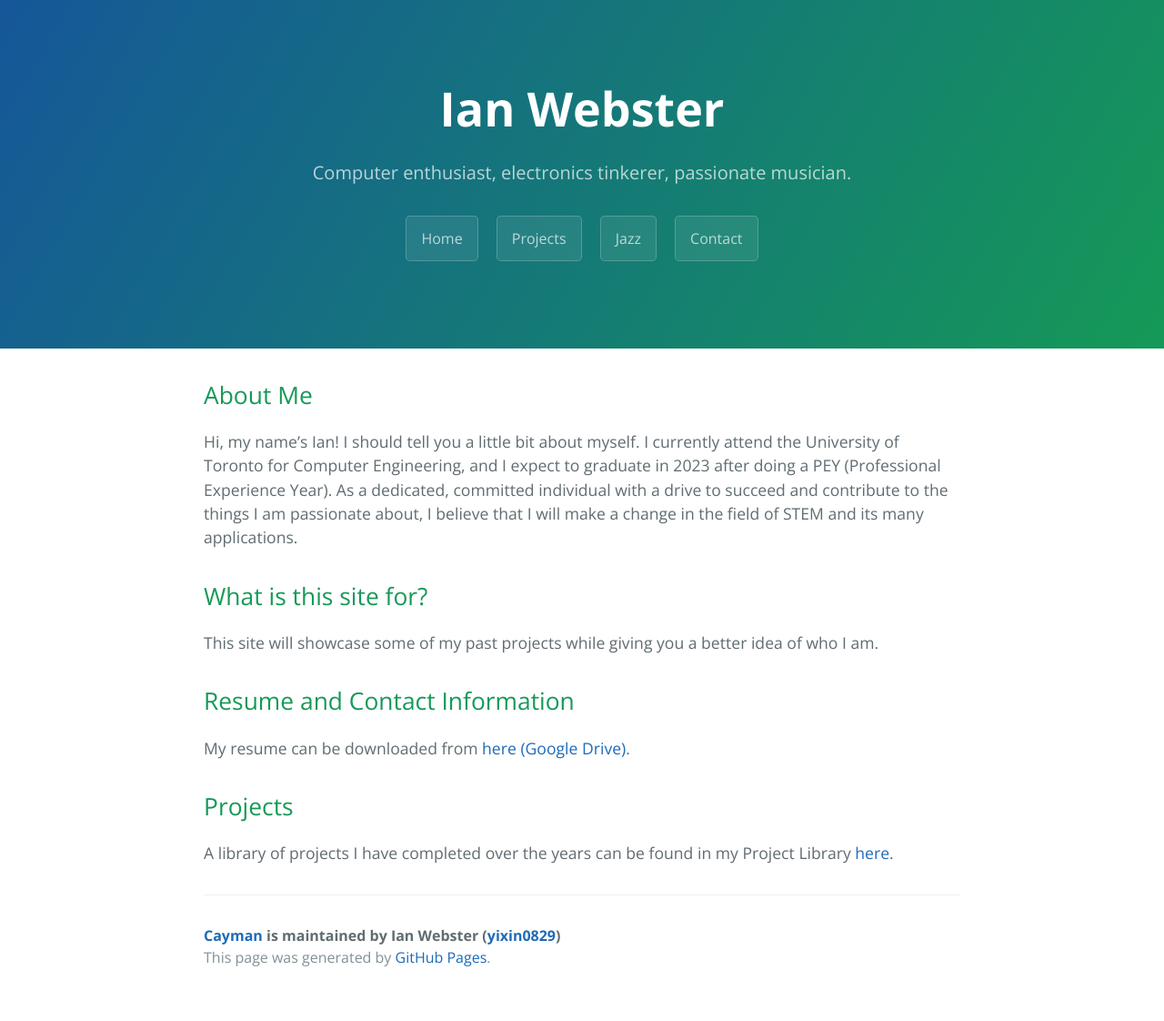
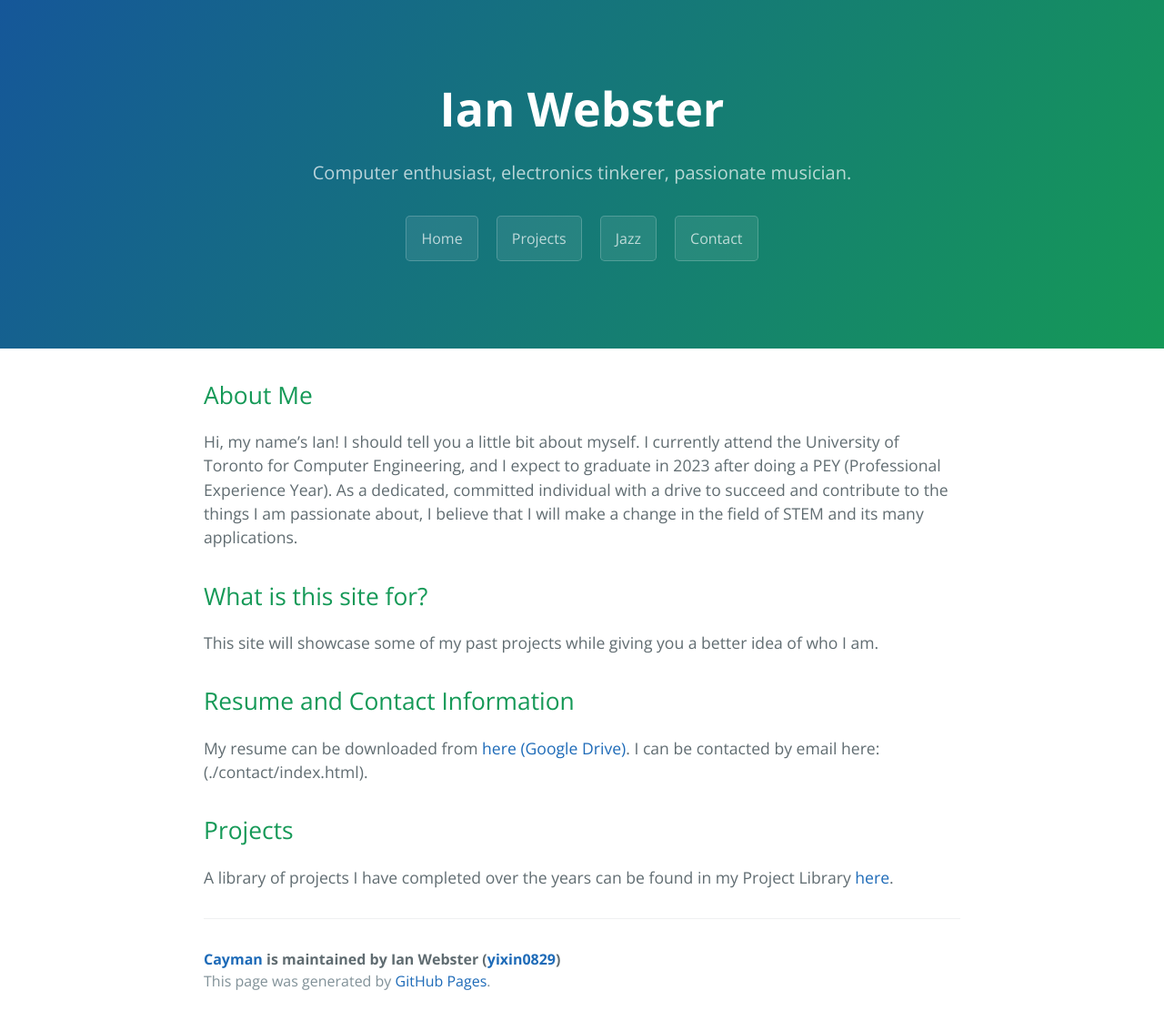
Before and after one commit to yixin0829/Cayman, a Jekyll site: the page built from index.md, in a window 1280 px wide. Shown: the whole page at 91% size. Built offline with Jekyll 4.4.1, drawn with Linux system fonts in a browser that asks for light colours; before the commit the page ends 1096 px from its top, so only the background shows below that.

Commit message:
Update index.md

```diff
--- a/index.md
+++ b/index.md
@@ -11,6 +11,7 @@ This site will showcase some of my past projects while giving you a better idea
 
 ## Resume and Contact Information
 My resume can be downloaded from [here (Google Drive)](https://drive.google.com/open?id=14_ZaMpX6zxzTelnVF_CH6pVVhN35HWmf).
+I can be contacted by email here: (./contact/index.html).
 
 ## Projects
 A library of projects I have completed over the years can be found in my Project Library [here](./project-library.html).
```
